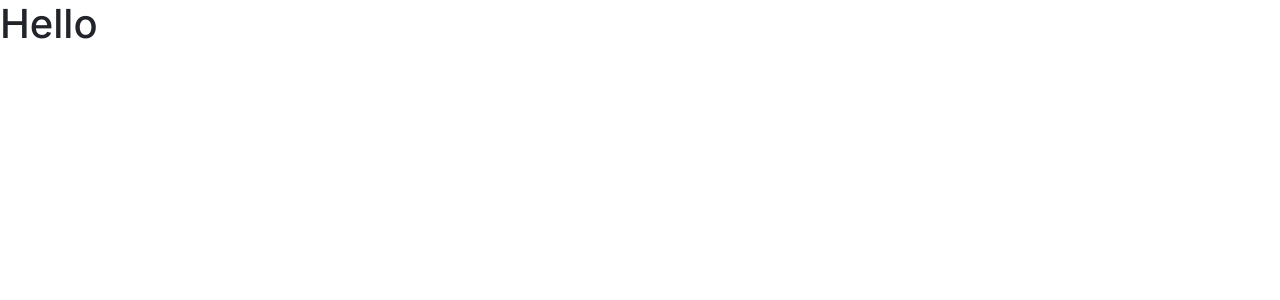
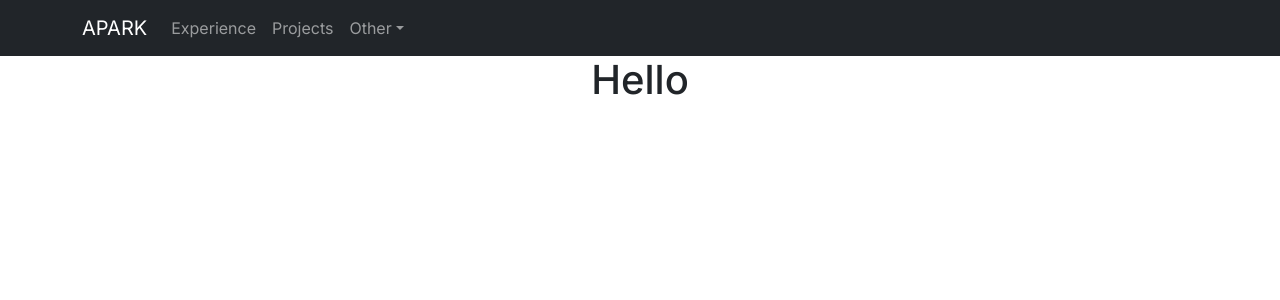
Before and after one commit to alfredoPark-48/apark_home, a Next.js app: page / in a window 1280 px wide. Shown: the top 300 px of the page. Built offline with nearby package versions, Linux system fonts and the light colour scheme.

Commit message:
NavigationBar component added

```diff
--- a/src/app/page.tsx
+++ b/src/app/page.tsx
@@ -1,6 +1,10 @@
+import NavigationBar from '@/components/NavigationBar/NavigationBar'
 
 export default function Home() {
-  return (
-    <h1>Hello</h1>
-  )
+	return (
+		<>
+			<NavigationBar />
+			<h1 className='flex justify-center'>Hello</h1>
+		</>
+	)
 }
--- a/src/components/NavigationBar/NavigationBar.tsx
+++ b/src/components/NavigationBar/NavigationBar.tsx
@@ -0,0 +1,37 @@
+'use client'
+import { FC } from 'react'
+import { Container, Nav, Navbar, NavDropdown } from 'react-bootstrap'
+
+const NavigationBar: FC = () => {
+	return (
+		<Navbar collapseOnSelect expand='lg' bg='dark' data-bs-theme='dark'>
+			<Container>
+				<Navbar.Brand href='' className='uppercase text-white'>
+					apark
+				</Navbar.Brand>
+				<Navbar.Toggle aria-controls='responsive-navbar-nav' />
+				<Navbar.Collapse id='responsive-navbar-nav'>
+					<Nav className='me-auto'>
+						<Nav.Link href='/experience'>Experience</Nav.Link>
+						<Nav.Link href='/projects'>Projects</Nav.Link>
+						<NavDropdown
+							title='Other'
+							id='collapsible-nav-dropdown'
+						>
+							<NavDropdown.Item href='/leetcode'>
+                                Leetcode
+							</NavDropdown.Item>
+							<NavDropdown.Item href='/books'>
+								Books
+							</NavDropdown.Item>
+							<NavDropdown.Item href='/courses'>
+								Courses
+							</NavDropdown.Item>
+						</NavDropdown>
+					</Nav>
+				</Navbar.Collapse>
+			</Container>
+		</Navbar>
+	)
+}
+export default NavigationBar
```
